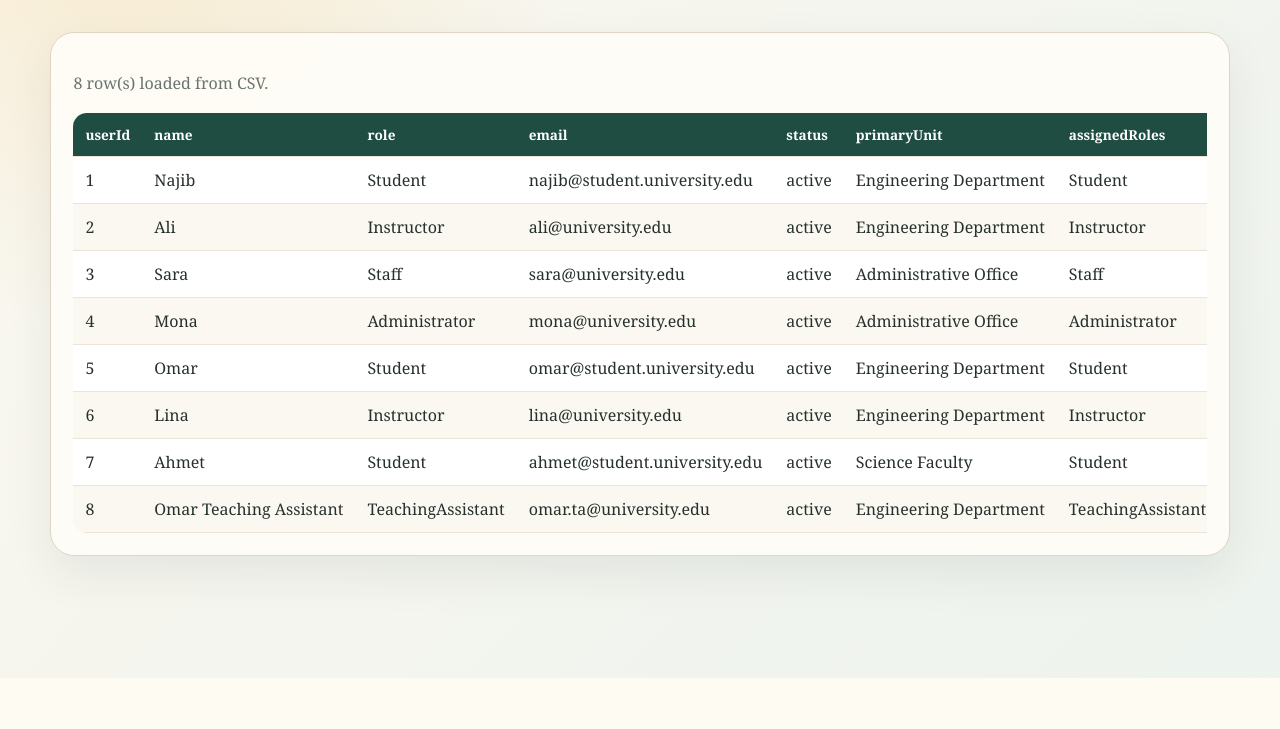
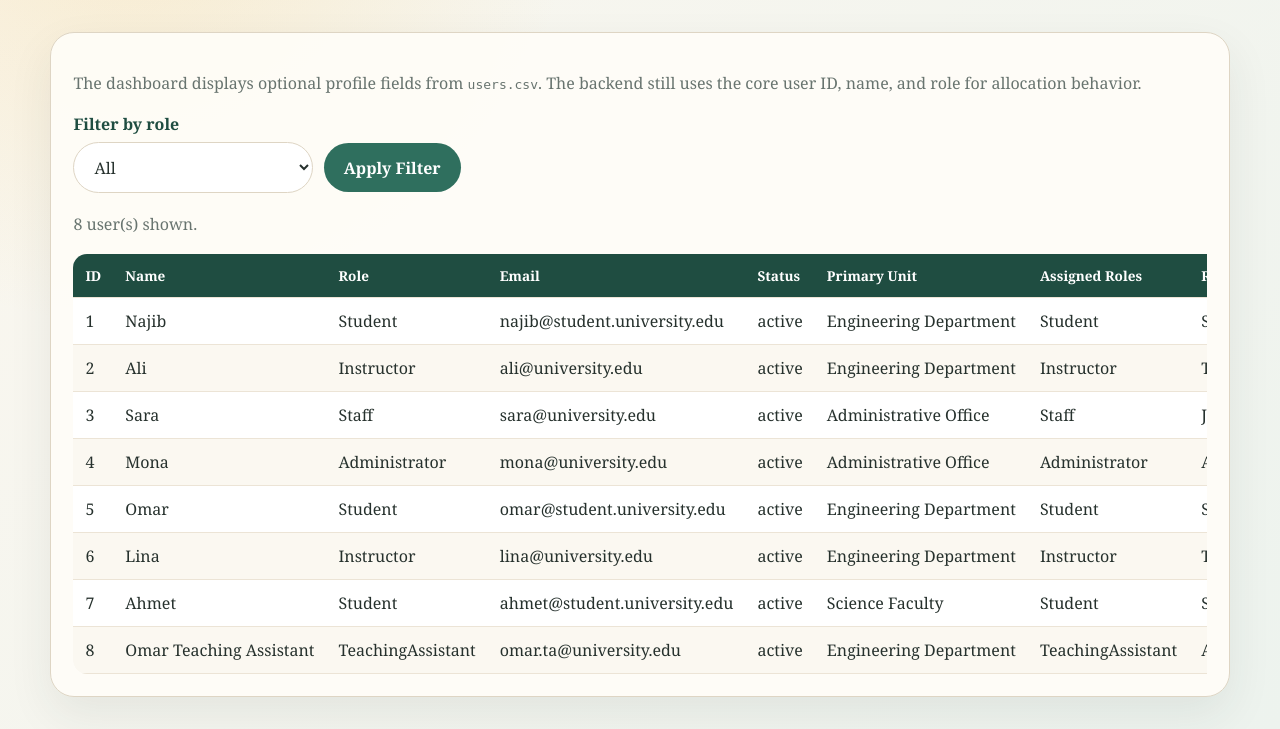
Before and after one commit to itu-itis24-attar22/resource-allocation-system, a Flask app: page /users in a window 1280 px wide. Shown: the part 122-851 px from the top of the page. Before the commit the page ends 800 px from the top, so only its background shows below. Run offline with Flask 3, Linux system fonts and the light colour scheme.

Commit message:
Improve users dashboard display

```diff
--- a/web/app.py
+++ b/web/app.py
@@ -44,6 +44,14 @@ EXAM_TYPES = ["Midterm", "Final", "Quiz", "General"]
 FEATURE_OPTIONS = ["None", "Projector", "Whiteboard", "Computers"]
 PURPOSE_OPTIONS = ["Meeting", "Lecture", "Lab", "Exam", "General", "Other"]
 REQUEST_TYPE_OPTIONS = ["OneTime", "Recurring", "Exam"]
+USER_ROLE_OPTIONS = [
+    "All",
+    "Student",
+    "TeachingAssistant",
+    "Instructor",
+    "Staff",
+    "Administrator",
+]
 
 DAY_NAMES = {
     1: "Monday",
@@ -183,6 +191,60 @@ def display_value(value, fallback="N/A"):
     if not stripped or stripped == "None":
         return fallback
     return stripped
+
+
+def build_user_specific_details(user):
+    role = (user.get("role") or "").strip()
+    detail_fields = []
+
+    if role == "Student":
+        detail_fields = [
+            ("Student No", user.get("studentNo")),
+            ("Program", user.get("program")),
+            ("Year", user.get("yearLevel")),
+        ]
+    elif role == "TeachingAssistant":
+        detail_fields = [
+            ("Assistant Type", user.get("assistantType")),
+            ("Office", user.get("officeRoom")),
+        ]
+    elif role == "Instructor":
+        detail_fields = [
+            ("Title", user.get("title")),
+            ("Office", user.get("officeRoom")),
+        ]
+    elif role == "Staff":
+        detail_fields = [
+            ("Job Title", user.get("jobTitle")),
+        ]
+    elif role == "Administrator":
+        detail_fields = [
+            ("Admin Level", user.get("adminLevel")),
+        ]
+
+    details = [
+        f"{label}: {value.strip()}"
+        for label, value in detail_fields
+        if (value or "").strip()
+    ]
+
+    return "; ".join(details) if details else "N/A"
+
+
+def build_user_display_rows(rows):
+    return [
+        {
+            "userId": display_value(row.get("userId")),
+            "name": display_value(row.get("name")),
+            "role": display_value(row.get("role")),
+            "email": display_value(row.get("email")),
+            "status": display_value(row.get("status")),
+            "primaryUnit": display_value(row.get("primaryUnit")),
+            "assignedRoles": display_value(row.get("assignedRoles")),
+            "details": build_user_specific_details(row),
+        }
+        for row in rows
+    ]
 
 
 def format_day_name(value):
@@ -1054,7 +1116,29 @@ def exam_summary():
 
 @app.route("/users")
 def users():
-    return render_csv_page("users.html", "Users", "users.csv", "No users were found.")
+    table = read_csv_table("users.csv")
+    selected_role = request.args.get("role", "All").strip() or "All"
+
+    if selected_role not in USER_ROLE_OPTIONS:
+        selected_role = "All"
+
+    rows = table["rows"]
+    if selected_role != "All":
+        rows = [
+            row for row in rows
+            if (row.get("role") or "").strip() == selected_role
+        ]
+
+    return render_template(
+        "users.html",
+        title="Users",
+        table=table,
+        users=build_user_display_rows(rows),
+        role_options=USER_ROLE_OPTIONS,
+        selected_role=selected_role,
+        empty_message="No users were found.",
+        page_message=get_page_message(),
+    )
 
 
 @app.route("/spaces")
--- a/web/static/style.css
+++ b/web/static/style.css
@@ -118,18 +118,22 @@ body {
     gap: 0.45rem;
 }
 
-.strategy-form label {
+.strategy-form label,
+.filter-form label {
     color: var(--accent-dark);
     font-weight: 700;
 }
 
-.strategy-controls {
+.strategy-controls,
+.filter-controls {
     display: flex;
     flex-wrap: wrap;
     gap: 0.65rem;
+    align-items: center;
 }
 
-.strategy-controls select {
+.strategy-controls select,
+.filter-controls select {
     min-width: 240px;
     border: 1px solid var(--line);
     border-radius: 999px;
@@ -141,7 +145,8 @@ body {
 }
 
 .run-form button,
-.strategy-form button {
+.strategy-form button,
+.filter-form button {
     appearance: none;
     border: 0;
     border-radius: 999px;
@@ -155,8 +160,20 @@ body {
 }
 
 .run-form button:hover,
-.strategy-form button:hover {
+.strategy-form button:hover,
+.filter-form button:hover {
     background: var(--accent-dark);
+}
+
+.filter-form {
+    display: grid;
+    gap: 0.45rem;
+    margin: 1rem 0 1.2rem;
+}
+
+.filter-controls a {
+    color: var(--accent-dark);
+    font-weight: 700;
 }
 
 .strategy-message {
--- a/web/templates/users.html
+++ b/web/templates/users.html
@@ -1 +1,79 @@
-{% extends "table.html" %}
+{% extends "base.html" %}
+
+{% block title %}Users | Resource Allocation System{% endblock %}
+{% block page_heading %}Users{% endblock %}
+
+{% block content %}
+<section class="table-card">
+    {% if page_message %}
+        <div class="page-message page-message-{{ page_message.status }}">
+            <p>{{ page_message.text }}</p>
+        </div>
+    {% endif %}
+
+    <div class="table-summary">
+        <p>The dashboard displays optional profile fields from <code>users.csv</code>. The backend still uses the core user ID, name, and role for allocation behavior.</p>
+    </div>
+
+    <form class="filter-form" method="get" action="{{ url_for('users') }}">
+        <label for="role">Filter by role</label>
+        <div class="filter-controls">
+            <select id="role" name="role">
+                {% for role in role_options %}
+                <option value="{{ role }}" {% if role == selected_role %}selected{% endif %}>{{ role }}</option>
+                {% endfor %}
+            </select>
+            <button type="submit">Apply Filter</button>
+            {% if selected_role != "All" %}
+            <a href="{{ url_for('users') }}">Clear</a>
+            {% endif %}
+        </div>
+    </form>
+
+    {% if not table.exists %}
+        <div class="empty-state">
+            <h2>Nothing to show yet</h2>
+            <p>{{ empty_message }}</p>
+        </div>
+    {% elif users|length == 0 %}
+        <div class="empty-state">
+            <h2>No users match this filter</h2>
+            <p>Try selecting another role or clearing the filter.</p>
+        </div>
+    {% else %}
+        <div class="table-summary">
+            <p>{{ users|length }} user(s) shown{% if selected_role != "All" %} for {{ selected_role }}{% endif %}.</p>
+        </div>
+        <div class="table-wrap">
+            <table>
+                <thead>
+                    <tr>
+                        <th>ID</th>
+                        <th>Name</th>
+                        <th>Role</th>
+                        <th>Email</th>
+                        <th>Status</th>
+                        <th>Primary Unit</th>
+                        <th>Assigned Roles</th>
+                        <th>Role-Specific Details</th>
+                    </tr>
+                </thead>
+                <tbody>
+                    {% for user in users %}
+                    <tr>
+                        <td>{{ user.userId }}</td>
+                        <td>{{ user.name }}</td>
+                        <td>{{ user.role }}</td>
+                        <td>{{ user.email }}</td>
+                        <td>{{ user.status }}</td>
+                        <td>{{ user.primaryUnit }}</td>
+                        <td>{{ user.assignedRoles }}</td>
+                        <td>{{ user.details }}</td>
+                    </tr>
+                    {% endfor %}
+                </tbody>
+            </table>
+        </div>
+    {% endif %}
+</section>
+{% endblock %}
```
